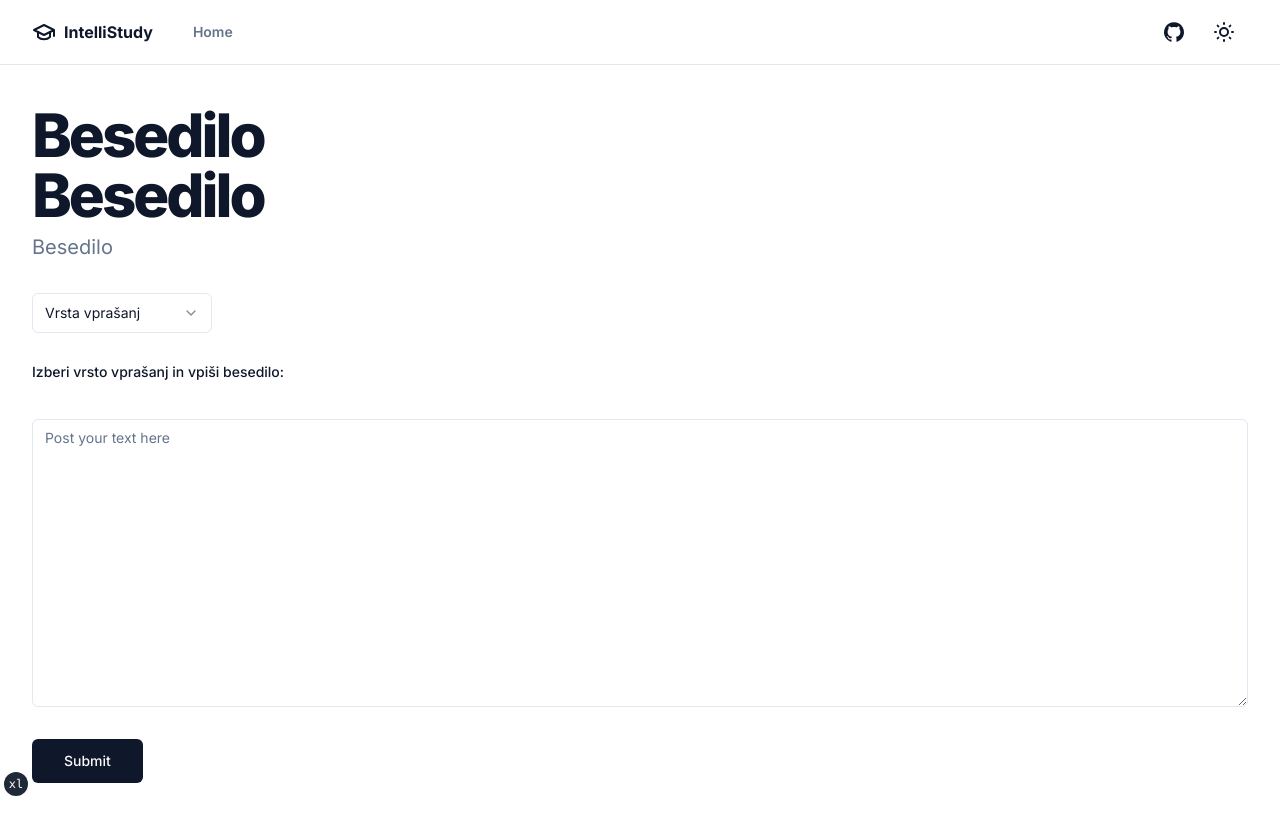
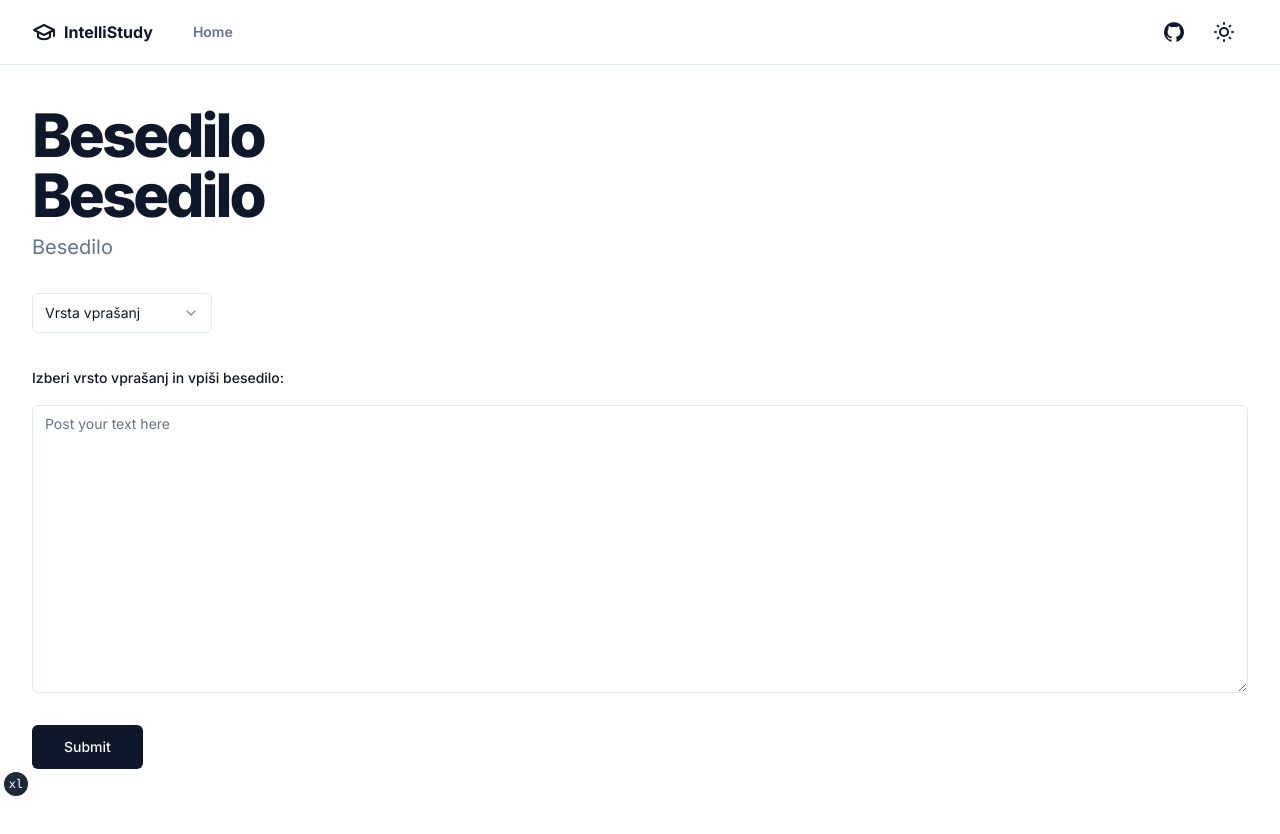
Before and after one commit to marindereggi/IntelliStudy, a Next.js app: page / in a window 1280 px wide. Shown: the top 834 px of the page. Built offline with nearby package versions, Linux system fonts and the light colour scheme.

Commit message:
Label padding

```diff
--- a/app/page.tsx
+++ b/app/page.tsx
@@ -202,11 +202,11 @@ export default function IndexPage() {
           </SelectContent>
         </Select>
       </div>
-      <Label htmlFor="message-2">
-        Izberi vrsto vprašanj in vpiši besedilo:
-      </Label>
 
       <form onSubmit={handleFormSubmit}>
+        <Label htmlFor="message-2">
+          Izberi vrsto vprašanj in vpiši besedilo:
+        </Label>
         <div className="flex gap-4 pb-8 md:py-4">
           <Textarea
             name="inputText"
```
